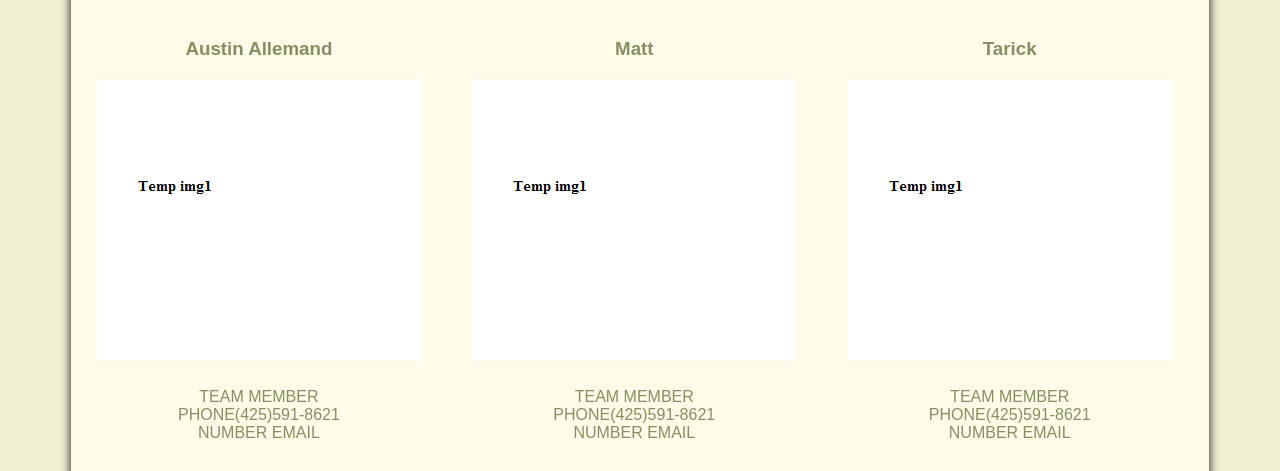
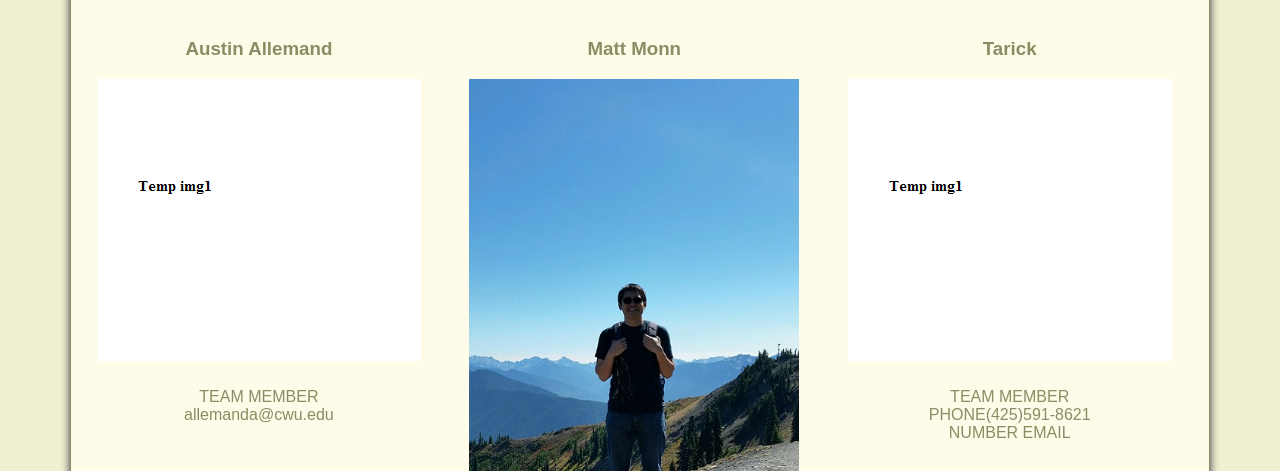
Before and after one commit to austinallemand/480Project, a plain HTML site: page Website Files/Classified.html in a window 1280 px wide. Shown: the part 329-800 px from the top of the page. Drawn offline with Linux system fonts and the light colour scheme.

Commit message:
Website/Doc Changes
Added Matts picture as well as bare bone/enhanced version of project to
document

```diff
--- a/Website Files/Classified.html
+++ b/Website Files/Classified.html
@@ -152,13 +152,13 @@
 			<div class="section">
 				<h3>Austin Allemand</h3>
 				<img src ="temp1.png">
-				<p>TEAM MEMBER<br> PHONE(425)591-8621<br> NUMBER EMAIL</p>
+				<p>TEAM MEMBER<br> allemanda@cwu.edu<br> </p>
 				</div>
 				<div class="section">
-				<h3>Matt</h3>
+				<h3>Matt Monn</h3>
 
-				<img src ="temp1.png">
-				<p>TEAM MEMBER<br> PHONE(425)591-8621<br> NUMBER EMAIL</p>
+				<img src ="Matt.jpg">
+				<p>TEAM MEMBER<br> monnm@cwu.edu<br> </p>
 				</div>
 				<div class="section">
 				<h3>Tarick</h3>
```
Also changed, not shown: Website Files/Matt.jpg (added).
